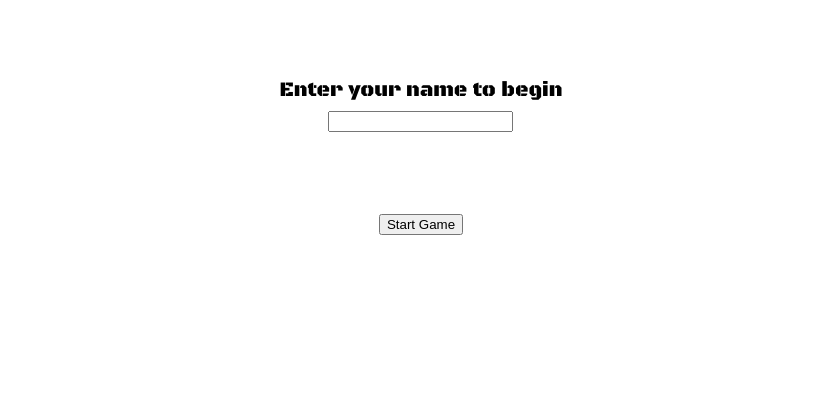
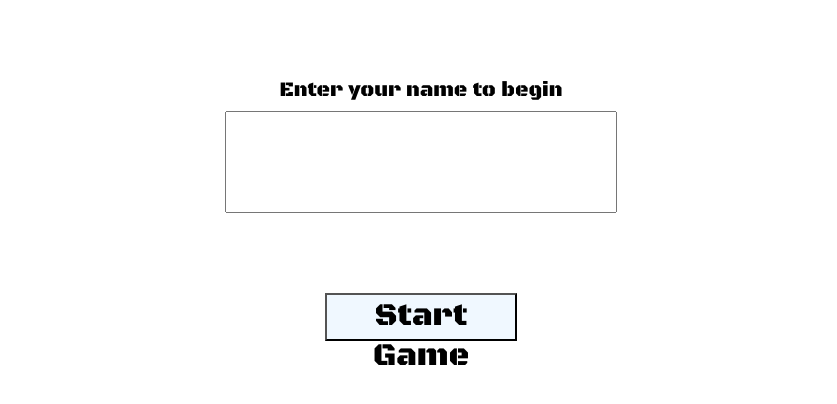
Before and after one commit to fadotti/battleship, a website built with webpack: page src/template.html in a window 1280 px wide. Shown: the part 160-564 px from the top of the page, without its empty margins (219-1056 px from the left). Built offline with nearby package versions, Linux system fonts and the light colour scheme.

Commit message:
Add module to render landing page dynamically

```diff
--- a/src/index.js
+++ b/src/index.js
@@ -1,3 +1,4 @@
 import "./style.css";
+import { renderLandingPage } from "./landing-page.js";
 
-console.log("It's working");
+renderLandingPage();
--- /dev/null
+++ b/src/landing-page.js
@@ -0,0 +1,43 @@
+export { renderLandingPage }
+
+function renderLandingPage() {
+  const body = document.querySelector('body');
+  body.replaceChildren([]);
+  body.removeAttribute('class');
+  body.setAttribute('class', 'landing-page');
+
+  const div = document.createElement('div');
+
+  body.appendChild(div.cloneNode(true));
+  body.appendChild(div.cloneNode(true));
+  body.appendChild(div.cloneNode(true));
+
+  document.querySelector('body > div:nth-child(1)').setAttribute('id', 'battleship-banner');
+  document.querySelector('body > div:nth-child(1)').textContent = 'BATTLESHIP';
+
+  document.querySelector('body > div:nth-child(2)').setAttribute('id', 'player-info');
+
+  document.querySelector('body > div:nth-child(3)').setAttribute('id', 'start-game');
+
+
+
+  const input = document.createElement('input');
+
+  document.querySelector('body > div:nth-child(2)').appendChild(div.cloneNode(true));
+  document.querySelector('body > div:nth-child(2)').appendChild(input.cloneNode(true));
+
+
+
+  const button = document.createElement('button');
+
+  document.querySelector('body > div:nth-child(3)').appendChild(button.cloneNode(true));
+
+
+
+
+  document.querySelector('body > div:nth-child(2) > div').textContent = 'Enter your name to begin';
+  document.querySelector('body > div:nth-child(2) > input').setAttribute('type', 'text');
+  document.querySelector('body > div:nth-child(2) > input').setAttribute('id', 'player-name');
+
+  document.querySelector('body > div:nth-child(3) > button').textContent = 'Start Game';
+}
--- a/src/style.css
+++ b/src/style.css
@@ -9,7 +9,8 @@ body.landing-page {
   flex-direction: column;
   align-items: center;
   justify-content: space-evenly;
-  font-family: "Noto Sans", sans-serif;
+  font-family: "Black Ops One", system-ui;
+  /* font-family: "Noto Sans", sans-serif; */
   gap: 5rem;
 }
 
@@ -27,6 +28,22 @@ div#player-info {
 }
 
 div#player-info > div {
-  font-family: "Black Ops One", system-ui;
+  /* font-family: "Black Ops One", system-ui; */
   font-size: 1.3rem;
 }
+
+input#player-name {
+  height: 6rem;
+  width: 30vw;
+  font-family: "Black Ops One", system-ui;
+  font-size: 4.4rem;
+  text-align: center;
+}
+
+div#start-game > button {
+  background-color: aliceblue;
+  font-family: "Black Ops One", system-ui;
+  font-size: 2rem;
+  height: 3rem;
+  width: 15vw;
+}
--- a/src/template.html
+++ b/src/template.html
@@ -8,14 +8,7 @@
   <link rel="preconnect" href="https://fonts.gstatic.com" crossorigin>
   <link href="https://fonts.googleapis.com/css2?family=Black+Ops+One&family=Noto+Sans:ital,wght@0,100..900;1,100..900&display=swap" rel="stylesheet">
 </head>
-<body class="landing-page">
-  <div id="battleship-banner">BATTLESHIP</div>
-  <div id="player-info">
-    <div>Enter your name to begin</div>
-    <input type="text">
-  </div>
-  <div id="start-game">
-    <button>Start Game</button>
-  </div>
+<body>
+
 </body>
 </html>
```
